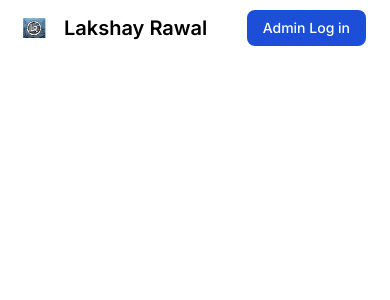
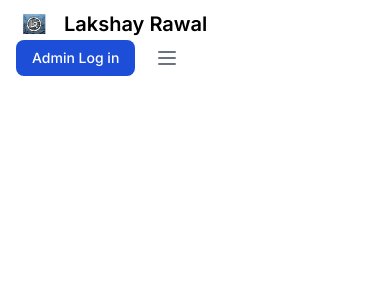
Before and after one commit to lr08/Portfolio_Project, a Next.js app in the folder projectp/: page / in a window 390 px wide. Shown: the top 300 px of the page. Built offline with nearby package versions, Linux system fonts and the light colour scheme.

Commit message:
mobile view supported

```diff
--- a/projectp/src/app/components/Header.tsx
+++ b/projectp/src/app/components/Header.tsx
@@ -1,20 +1,27 @@
-import React from "react";
+'use client';
+import React, { useState } from "react";
 import Link from "next/link";
 import Image from 'next/image';
 const Header = () => {
+
+  const [menuOpen, setMenuOpen] = useState(false);
+
+  const toggleMenu = () => {
+    setMenuOpen(!menuOpen);
+  };
+
   return (
     <header>
     <nav className="bg-white border-gray-200 px-4 lg:px-6 py-2.5 dark:bg-gray-800">
       <div className="flex flex-wrap justify-between items-center mx-auto max-w-screen-xl">
-          <a href="https://flowbite.com" className="flex items-center">
+        <a href="https://portfolio-project-woad-eight.vercel.app/" className="flex items-center">
           <Image
             src="/lr.svg"
             className="mr-3 h-6 sm:h-9"
             alt="LR"
-              width={36} // Specify the width for the Image component
-              height={36} // Specify the height for the Image component
+            width={36}
+            height={36}
           />
-
           <span className="self-center text-xl font-semibold whitespace-nowrap dark:text-white">
             Lakshay Rawal
           </span>
@@ -26,12 +33,39 @@ const Header = () => {
           >
             Admin Log in
           </a>
+          <button
+            type="button"
+            className="inline-flex items-center p-2 ml-1 text-sm text-gray-500 rounded-lg lg:hidden hover:bg-gray-100 focus:outline-none focus:ring-2 focus:ring-gray-200 dark:text-gray-400 dark:hover:bg-gray-700 dark:focus:ring-gray-600"
+            aria-controls="mobile-menu-2"
+            aria-expanded={menuOpen}
+            onClick={toggleMenu}
+          >
+            <span className="sr-only">Open main menu</span>
+            <svg
+              className="w-6 h-6"
+              aria-hidden="true"
+              fill="none"
+              stroke="currentColor"
+              viewBox="0 0 24 24"
+              xmlns="http://www.w3.org/2000/svg"
+            >
+              <path
+                strokeLinecap="round"
+                strokeLinejoin="round"
+                strokeWidth="2"
+                d={menuOpen ? "M6 18L18 6M6 6l12 12" : "M4 6h16M4 12h16M4 18h16"}
+              ></path>
+            </svg>
+          </button>
         </div>
         <div
-            className="hidden justify-between items-center w-full lg:flex lg:w-auto lg:order-1"
+          className={`${
+            menuOpen ? "block" : "hidden"
+          } justify-between items-center w-full lg:flex lg:w-auto lg:order-1`}
           id="mobile-menu-2"
         >
           <ul className="flex flex-col mt-4 font-medium lg:flex-row lg:space-x-8 lg:mt-0">
+            <li>
               <Link
                 href="/Home"
                 className="block py-2 pr-4 pl-3 text-gray-700 border-b border-gray-100 hover:bg-gray-50 lg:hover:bg-transparent lg:border-0 lg:hover:text-primary-700 lg:p-0 dark:text-gray-400 lg:dark:hover:text-white dark:hover:bg-gray-700 dark:hover:text-white lg:dark:hover:bg-transparent dark:border-gray-700"
@@ -39,24 +73,31 @@ const Header = () => {
               >
                 Home
               </Link>
+            </li>
+            <li>
               <Link
                 href="/Projects"
                 className="block py-2 pr-4 pl-3 text-gray-700 border-b border-gray-100 hover:bg-gray-50 lg:hover:bg-transparent lg:border-0 lg:hover:text-primary-700 lg:p-0 dark:text-gray-400 lg:dark:hover:text-white dark:hover:bg-gray-700 dark:hover:text-white lg:dark:hover:bg-transparent dark:border-gray-700"
               >
                 Projects
               </Link>
+            </li>
+            <li>
               <Link
-                href="OnlinePresence"
+                href="/OnlinePresence"
                 className="block py-2 pr-4 pl-3 text-gray-700 border-b border-gray-100 hover:bg-gray-50 lg:hover:bg-transparent lg:border-0 lg:hover:text-primary-700 lg:p-0 dark:text-gray-400 lg:dark:hover:text-white dark:hover:bg-gray-700 dark:hover:text-white lg:dark:hover:bg-transparent dark:border-gray-700"
               >
                 Online Presence
               </Link>
+            </li>
+            <li>
               <Link
-                href="ContactUs"
+                href="/ContactUs"
                 className="block py-2 pr-4 pl-3 text-gray-700 border-b border-gray-100 hover:bg-gray-50 lg:hover:bg-transparent lg:border-0 lg:hover:text-primary-700 lg:p-0 dark:text-gray-400 lg:dark:hover:text-white dark:hover:bg-gray-700 dark:hover:text-white lg:dark:hover:bg-transparent dark:border-gray-700"
               >
                 Contact Us
               </Link>
+            </li>
           </ul>
         </div>
       </div>
```
Lines whose indentation alone changed are shown as unchanged.
